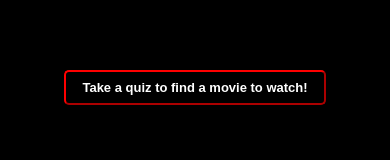
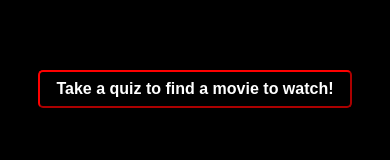
Before and after one commit to migauth/schmovies, a React (Create React App) app in the folder frontend/: page / in a window 390 px wide. Shown: the part 267-427 px from the top of the page. Built offline with nearby package versions, Linux system fonts and the light colour scheme; no server answers.

Commit message:
med font size for quiz button

```diff
--- a/frontend/src/styles/Navbar.scss
+++ b/frontend/src/styles/Navbar.scss
@@ -103,7 +103,7 @@ $lime: "Limelight", sans-serif;
     }
   }
 
-  .quiz-btn{
-    font-size: small;
+  .quiz-btn {
+    font-size: medium;
   }
 }
```
Lines whose indentation alone changed are shown as unchanged.
